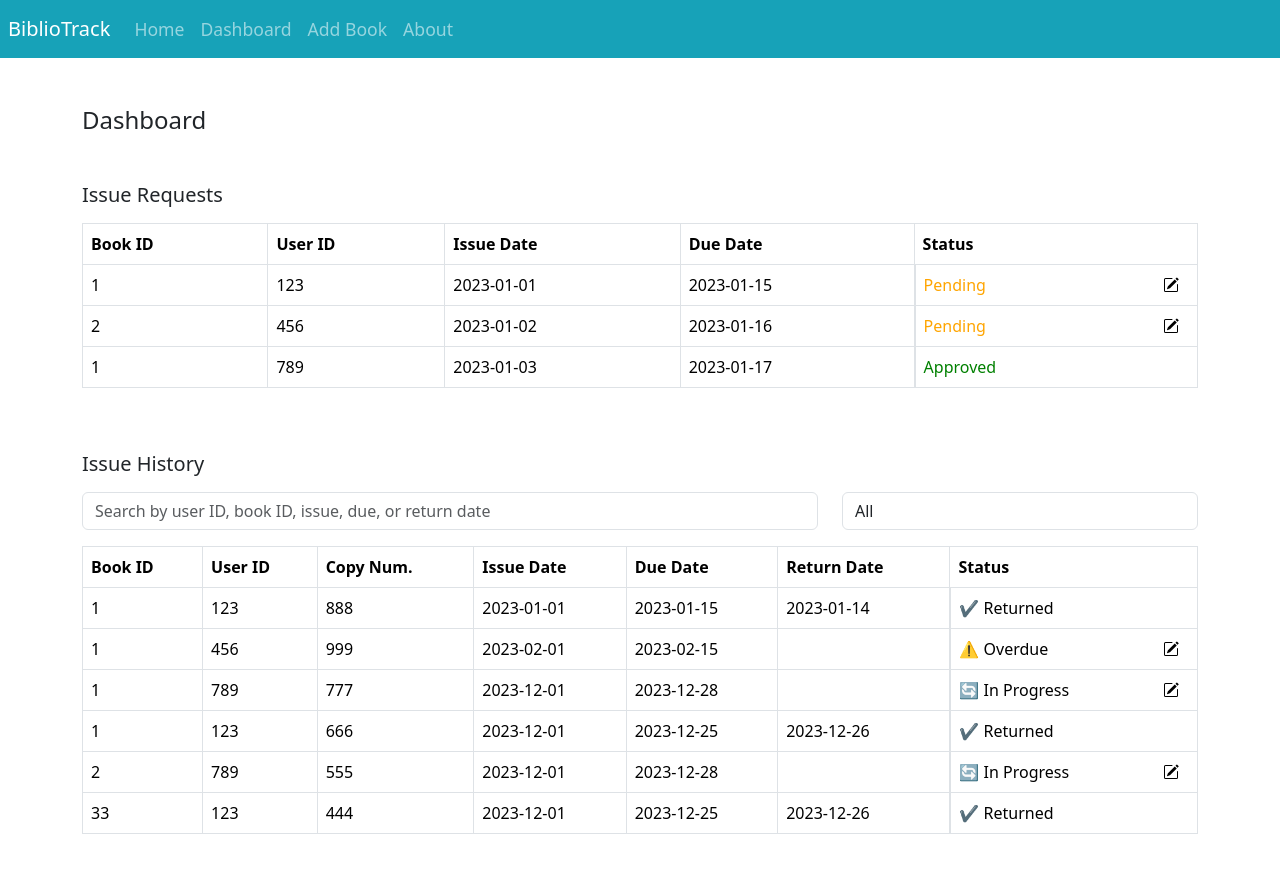
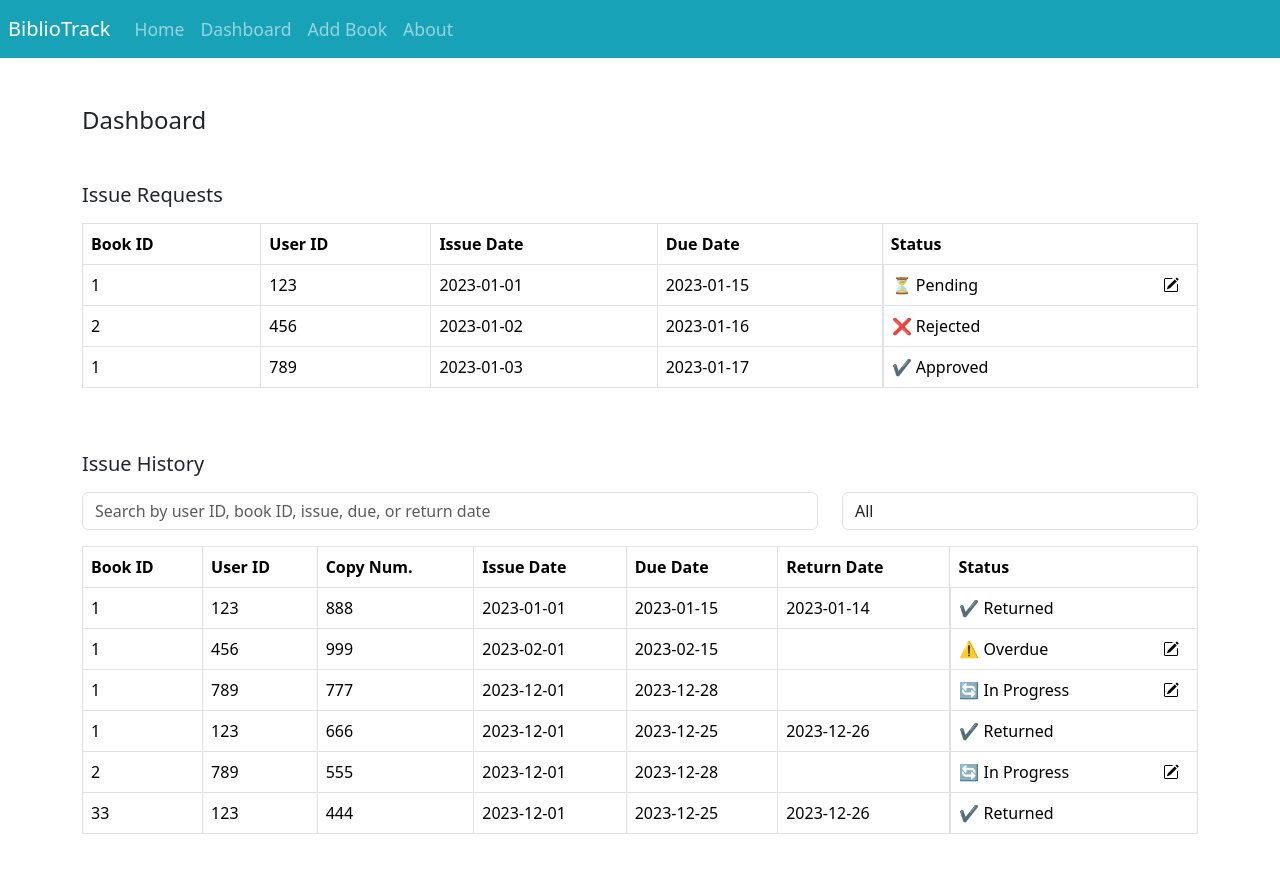
Before and after one commit to BiblioTrack/bibliotrack-frontend, a React (Create React App) app: page /dashboard in a window 1280 px wide. Shown: the top 872 px of the page. Built offline with nearby package versions, Linux system fonts and the light colour scheme.

Commit message:
edit request status

```diff
--- a/src/pages/DashboardPage/components/DashboardAdmin.js
+++ b/src/pages/DashboardPage/components/DashboardAdmin.js
@@ -19,7 +19,7 @@ const DashboardAdmin = () =>{
 
     const dummyIssueRequests = [
         { userId: '123', bookId: '1' ,  issueDate: '2023-01-01', dueDate: '2023-01-15', status: 'Pending' },
-        { userId: '456', bookId: '2' ,  issueDate: '2023-01-02', dueDate: '2023-01-16', status: 'Pending' },
+        { userId: '456', bookId: '2' ,  issueDate: '2023-01-02', dueDate: '2023-01-16', status: 'Rejected' },
         { userId: '789', bookId: '1' ,  issueDate: '2023-01-03', dueDate: '2023-01-17', status: 'Approved' },
 
       ];
--- a/src/pages/DashboardPage/components/IssueRequestsAdmin.js
+++ b/src/pages/DashboardPage/components/IssueRequestsAdmin.js
@@ -2,7 +2,6 @@ import React, { useState } from 'react';
 import { Table } from 'react-bootstrap';
 import { PencilSquare } from 'react-bootstrap-icons';
 import MarkReturnedModal from '../../../components/MarkReturnedModal';
-
 
 
 const IssueRequestsAdmin = ({ requests }) => {
@@ -49,10 +48,10 @@ const IssueRequestsAdmin = ({ requests }) => {
                 <td>{request.dueDate}</td>
                 <td style={{ display: 'flex', justifyContent: 'space-between', alignItems: 'center' }}>
                 {request.status === 'Approved' ? (
-    <span style={{ color: 'green', marginRight: '5px' }}>Approved</span>
-  ) : (
-    request.status === 'Pending' && <span style={{ color: 'orange', marginRight: '5px' }}>Pending</span>
-  )}
+                    <span>✔️ Approved</span>
+                  ) : (
+                    request.status === 'Pending'? <span >⏳  Pending</span> :<span >❌ Rejected</span>
+                  )}
                   {isClickable && (<PencilSquare style={{ margin: '0px 10px' }} /> )}
                 </td>
               </tr>
```
